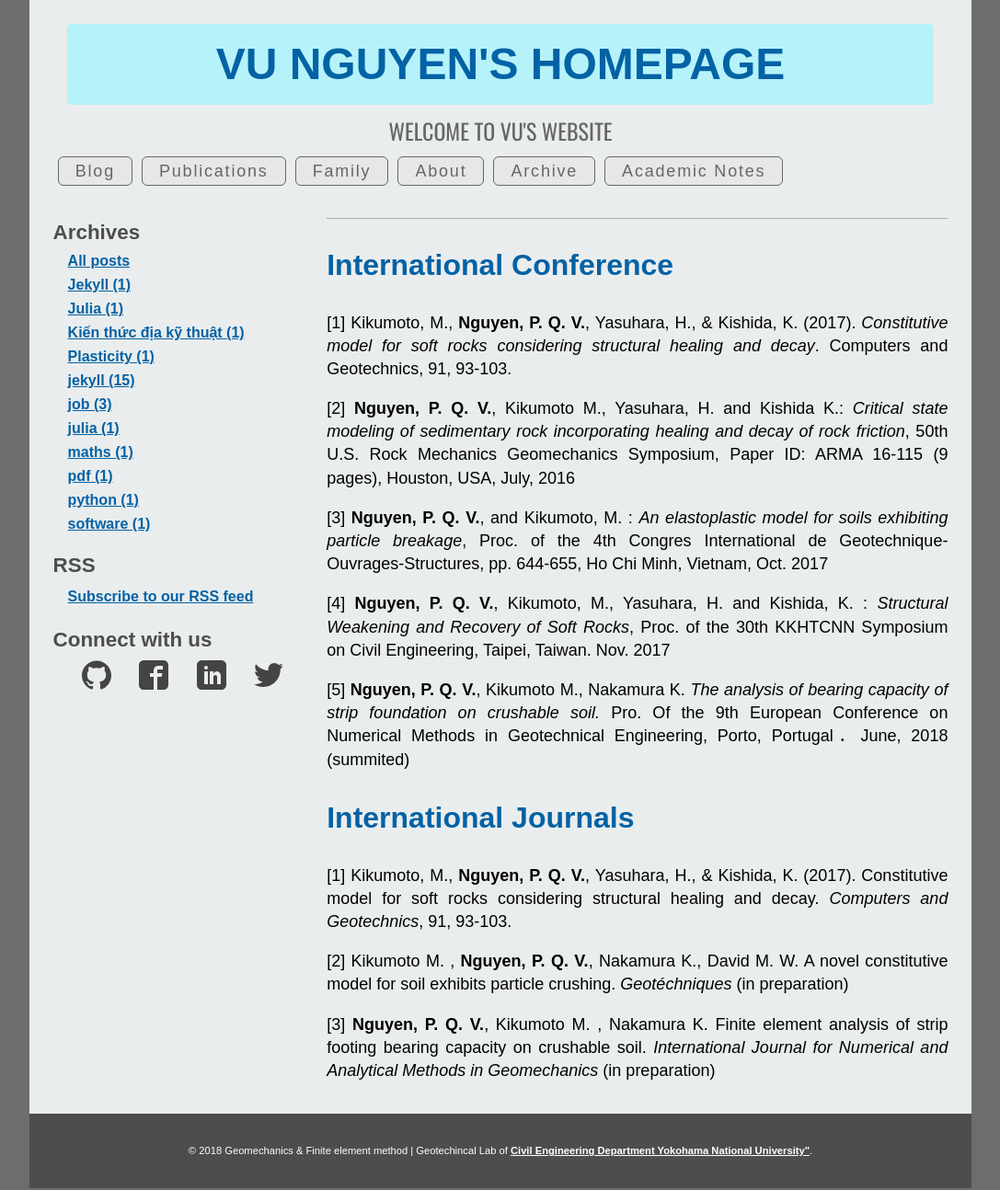
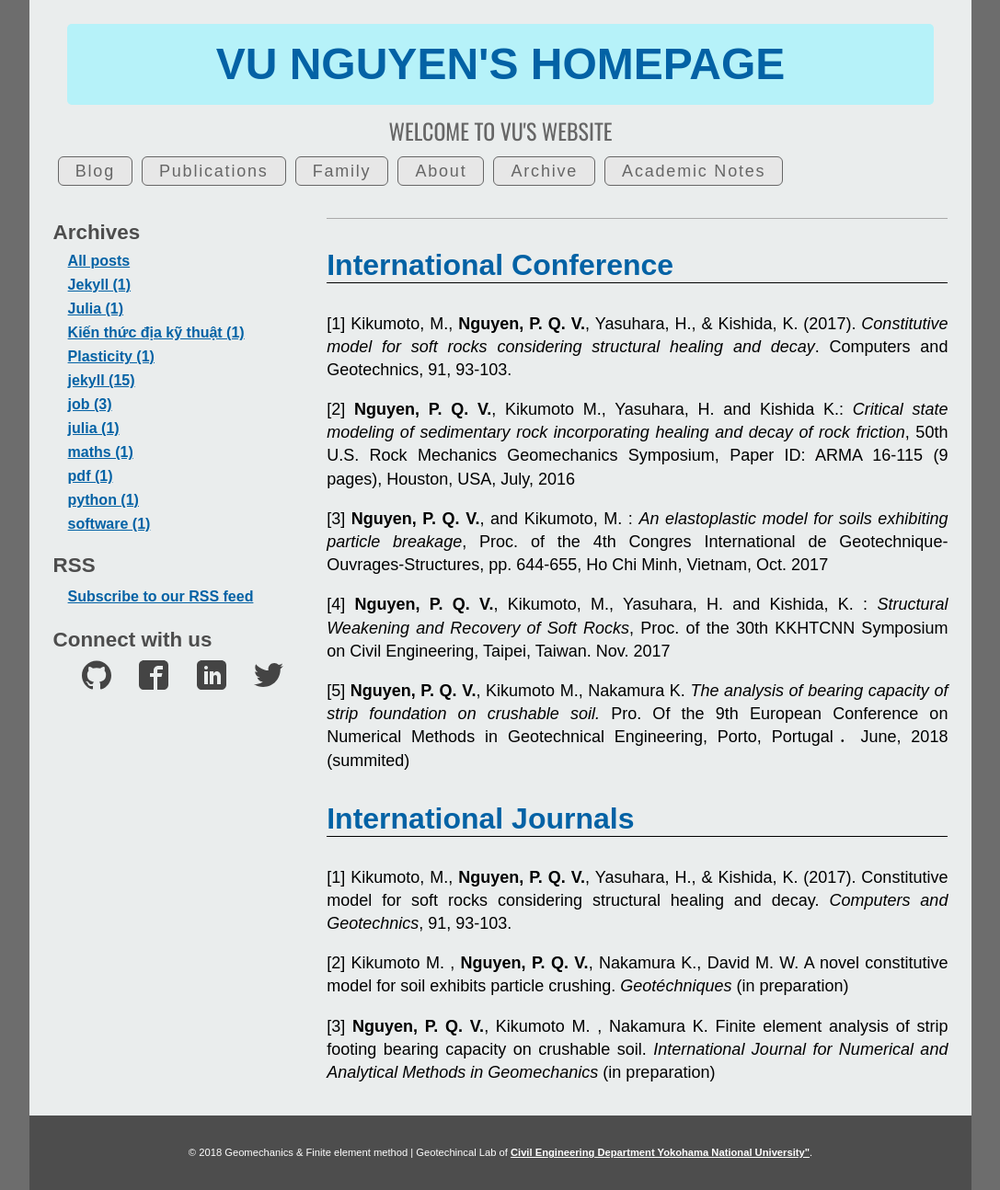
Before and after one commit to quangvunp/geomechanics, a Jekyll site: the page built from Publications.md, in a window 1280 px wide. Shown: the whole page at 92% size, without its empty margins (96-1183 px from the left). Built offline with Jekyll 4.4.1, drawn with Linux system fonts in a browser that asks for light colours; our own code applies the rules of GitHub Pages for plain Markdown files.

Commit message:
Update Publications.md

```diff
--- a/Publications.md
+++ b/Publications.md
@@ -1,5 +1,5 @@
 
-<h1> International Conference </h1>
+<h1 class="bottom_line"> International Conference </h1>
 
 [1]  Kikumoto, M., **Nguyen, P. Q. V.**, Yasuhara, H., & Kishida, K. (2017). *Constitutive model for soft rocks considering structural healing and decay*. Computers and Geotechnics, 91, 93-103.
 
@@ -12,7 +12,7 @@
 [5]  **Nguyen, P. Q. V.**, Kikumoto M., Nakamura K. *The analysis of bearing capacity of strip foundation on crushable soil.* Pro. Of the 9th European Conference on Numerical Methods in Geotechnical Engineering, Porto, Portugal．June, 2018 (summited)
 
 
-<h1> International Journals </h1>
+<h1 class="bottom_line"> International Journals  </h1>
 
 [1]  Kikumoto, M., **Nguyen, P. Q. V.**, Yasuhara, H., & Kishida, K. (2017). Constitutive model for soft rocks considering structural healing and decay. *Computers and Geotechnics*, 91, 93-103.
 
```
